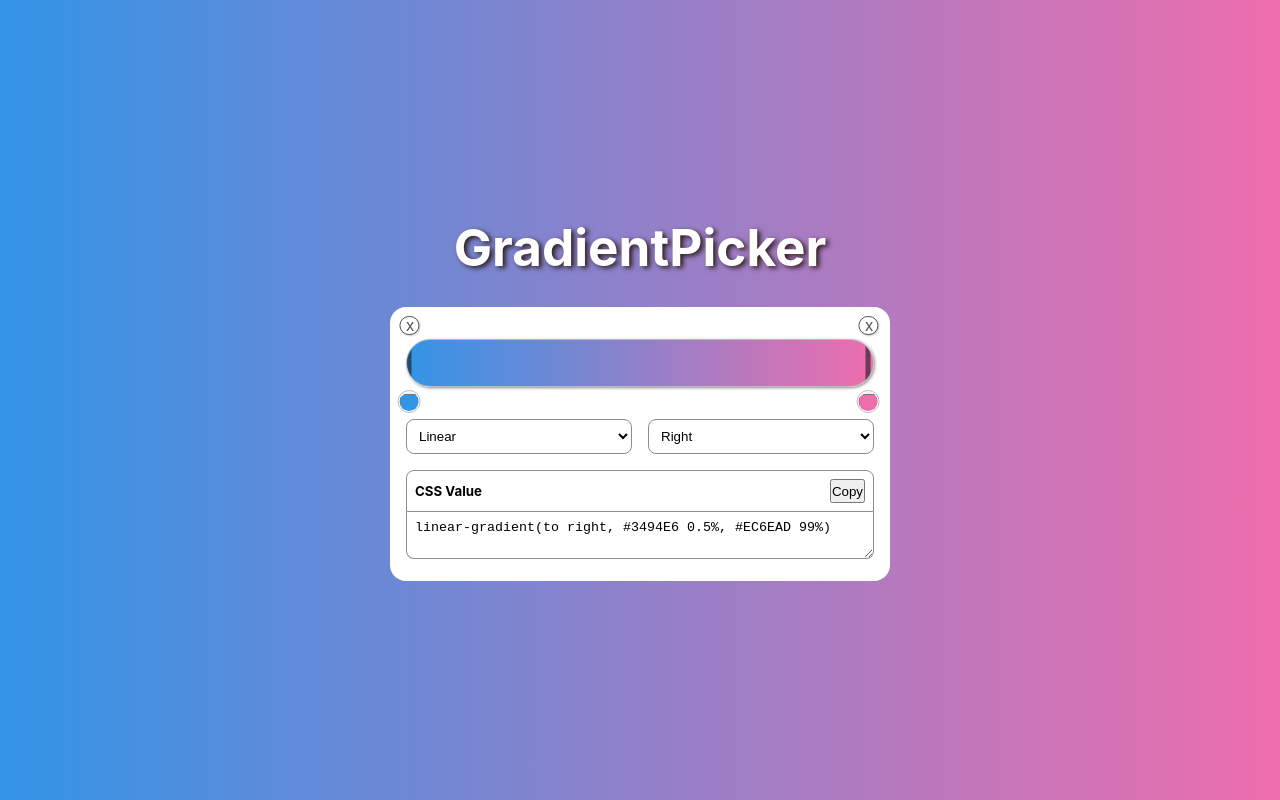
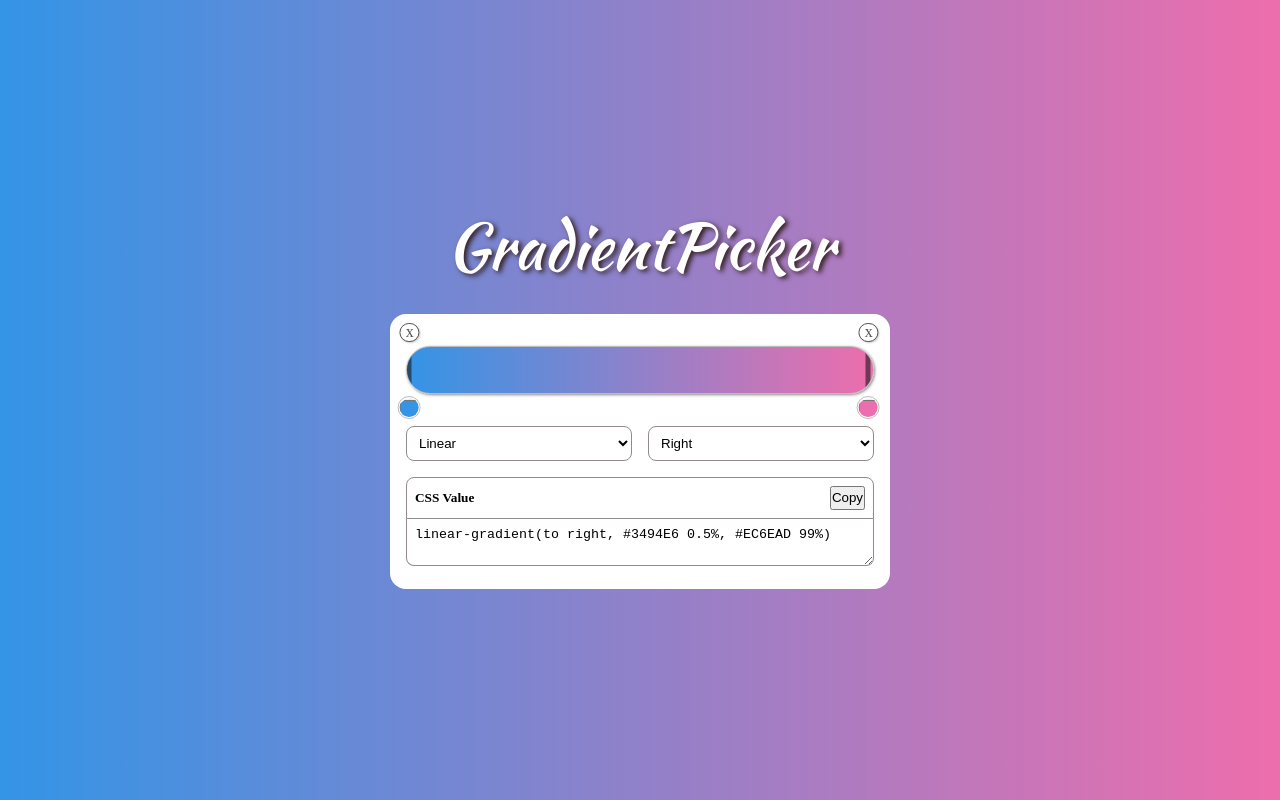
Before and after one commit to zuramai/gradient-picker, a website built with Vite: page index.html in a window 1280 px wide. Built offline with nearby package versions, Linux system fonts and the light colour scheme.

Commit message:
feat: change fonts

```diff
--- a/index.html
+++ b/index.html
@@ -4,7 +4,11 @@
     <meta charset="UTF-8" />
     <link rel="icon" type="image/svg+xml" href="/vite.svg" />
     <meta name="viewport" content="width=device-width, initial-scale=1.0" />
-    <title>Vite + TS</title>
+    <title>Gradient Picker</title>
+    <meta name="description" content="A color picker that allows you to freely create your own gradient and get the CSS code!">
+    <link rel="preconnect" href="https://fonts.googleapis.com">
+    <link rel="preconnect" href="https://fonts.gstatic.com" crossorigin>
+    <link href="https://fonts.googleapis.com/css2?family=Kaushan+Script&family=Noto+Sans+Tangsa&display=swap" rel="stylesheet">
   </head>
   <body class="center-both">
     <div id="app" class="center-both">
--- a/src/style.css
+++ b/src/style.css
@@ -37,6 +37,7 @@ body {
   margin: 0;
   min-width: 320px;
   min-height: 100vh;
+  font-family: 'Noto Sans Tangsa';
 }
 
 .container {
@@ -44,7 +45,8 @@ body {
 }
 
 h1 {
-  font-size: 3.2em;
+  font-size: 4em;
+  font-family: 'Kaushan Script', 'arial';
   color: white;
   line-height: 1.1;
   margin-bottom: 2rem;
```
